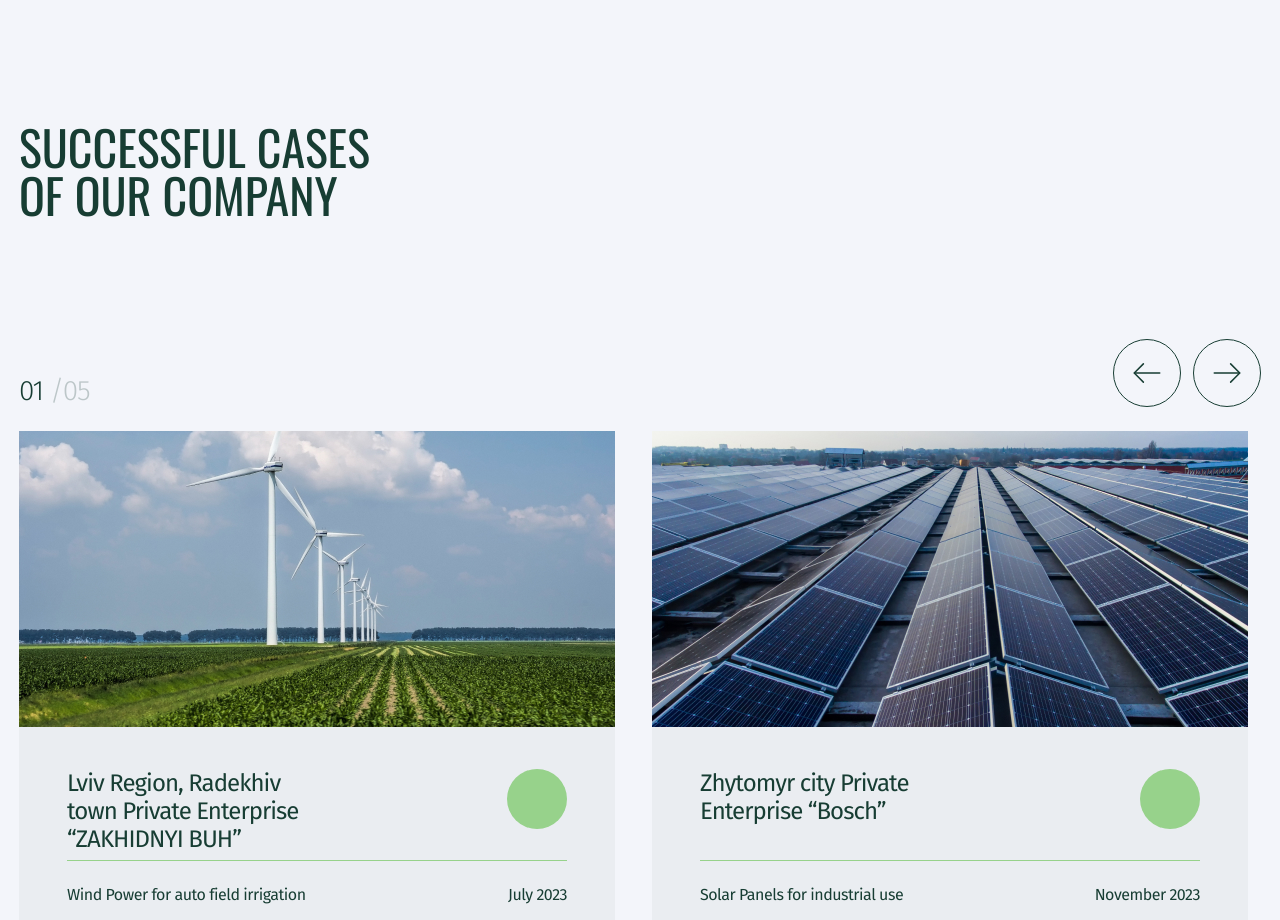
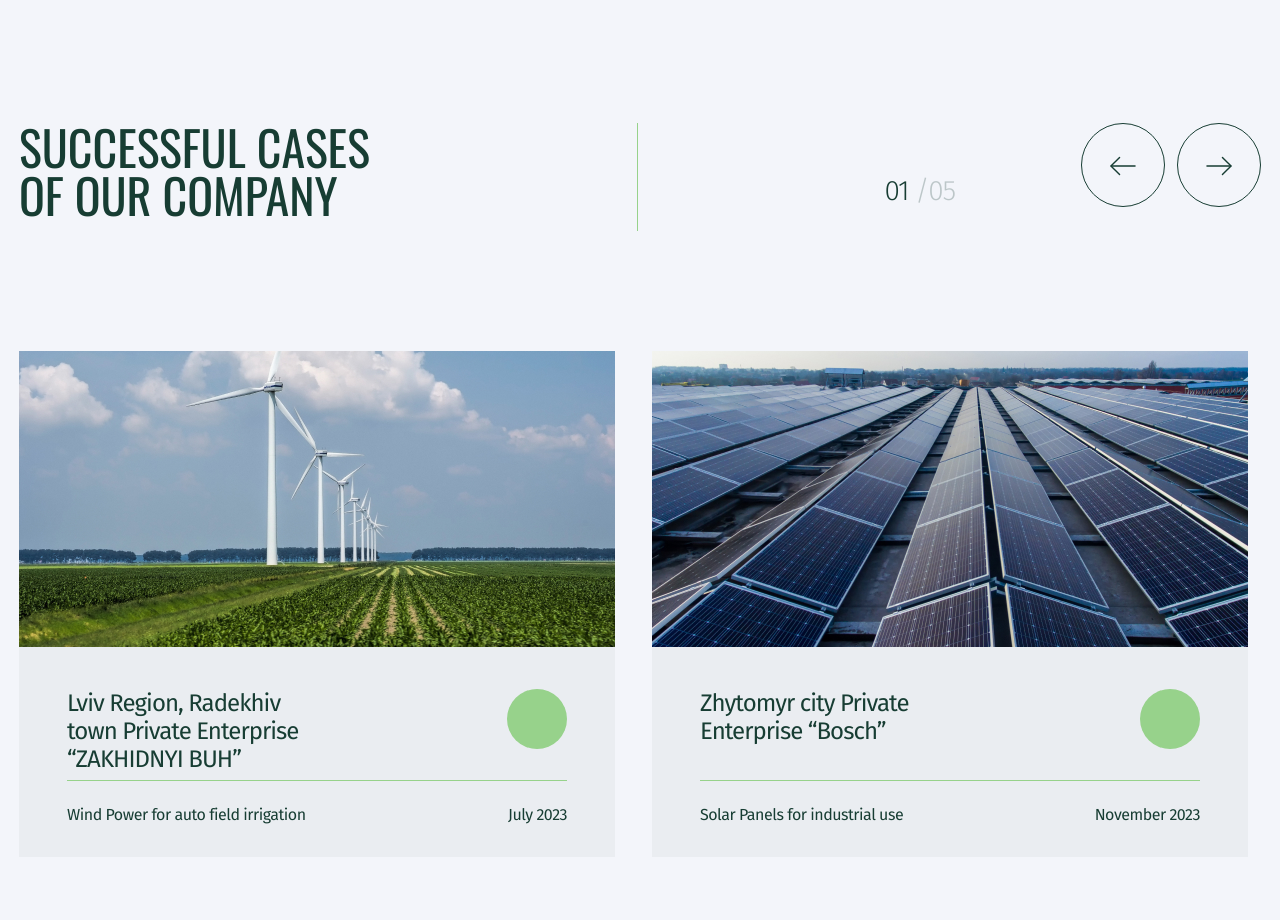
Before and after one commit to darynakarmazin/ecosolution, a React (Create React App) app: page / in a window 1280 px wide. Shown: the part 2924-3844 px from the top of the page. Built offline with nearby package versions, Linux system fonts and the light colour scheme; some icons are missing.

Commit message:
Updated slider navigation btn styles.

```diff
--- a/src/components/Cases/Cases.jsx
+++ b/src/components/Cases/Cases.jsx
@@ -24,6 +24,7 @@ import {
   CasesNavigationCount,
   CasesSection,
   CasesTitle,
+  CasesWrapper,
 } from './Cases.styles';
 import { Swiper, SwiperSlide } from 'swiper/react';
 import 'swiper/css';
@@ -91,6 +92,8 @@ function Cases() {
 
   return (
     <CasesSection>
+
+      <CasesWrapper>
       <CasesTitle>Successful cases of our company</CasesTitle>
 
       <CasesNavigation>
@@ -102,6 +105,7 @@ function Cases() {
           <CasesNavigationButton className='custom_next' type="button"><ArrowRight/></CasesNavigationButton>
         </Buttons>
       </CasesNavigation>
+      </CasesWrapper>
 
       <Swiper
         spaceBetween={24}
--- a/src/components/Cases/Cases.styles.jsx
+++ b/src/components/Cases/Cases.styles.jsx
@@ -12,6 +12,18 @@ export const CasesSection = styled.section`
   }
 `;
 
+export const CasesWrapper = styled.div`
+  @media screen and (min-width: 768px) {
+    display: flex;
+    justify-content: space-between;
+    margin-bottom: 38px;
+  }
+
+  @media screen and (min-width: 1280px) {
+    margin-bottom: 120px;
+  }
+`;
+
 export const CasesTitle = styled.h2`
   font-size: 28px;
   font-weight: 400;
@@ -22,14 +34,16 @@ export const CasesTitle = styled.h2`
 
   @media screen and (min-width: 768px) {
     font-size: 36px;
-    width: 264px;
-    margin-bottom: 38px;
+    width: 355px;
+    margin-bottom: 0;
+    padding-right: 90px;
+    border-right: 1px solid var(--hover-items-color);
   }
 
   @media screen and (min-width: 1280px) {
     font-size: 48px;
-    width: 398px;
-    margin-bottom: 120px;
+    width: 619px;
+    padding-right: 221px;
   }
 `;
 
@@ -40,6 +54,7 @@ export const CasesNavigation = styled.div`
   margin-bottom: 24px;
 
   @media screen and (min-width: 768px) {
+    gap: 126px;
   }
 
   @media screen and (min-width: 1280px) {
@@ -59,7 +74,6 @@ export const CasesNavigationCount = styled.p`
   }
 `;
 
-
 export const Buttons = styled.div`
   display: flex;
   gap: 12px;
@@ -71,9 +85,10 @@ export const Buttons = styled.div`
   }
 `;
 
-
 export const CasesNavigationButton = styled.button`
   display: inline-flex;
+  width: 66px;
+  height: 66px;
   padding: 15px;
   align-items: flex-start;
   gap: 10px;
@@ -81,17 +96,22 @@ export const CasesNavigationButton = styled.button`
   border-radius: 100px;
   border: 1px solid #173d33;
 
-  &:hover{
-    border: 1px solid #97D28B;
+  @media screen and (min-width: 1280px) {
+    padding: 24px;
+    width: 84px;
+    height: 84px;
+
+    svg {
+      width: 36px;
+      height: 36px;
+    }
+  }
+
+  &:hover {
+    border: 1px solid #97d28b;
     svg path {
       stroke: #97d28b;
-        }
-  }
-
-  @media screen and (min-width: 768px) {
-  }
-
-  @media screen and (min-width: 1280px) {
+    }
   }
 `;
 
```
